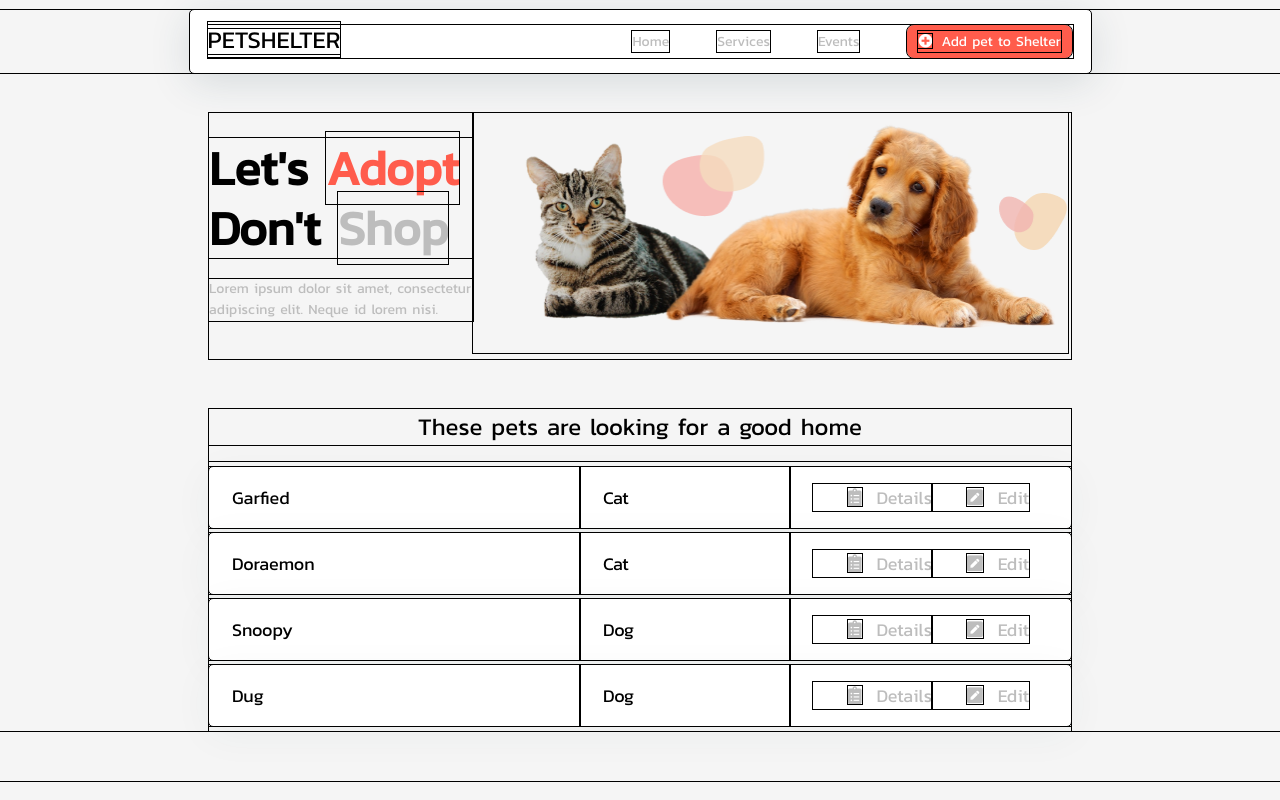
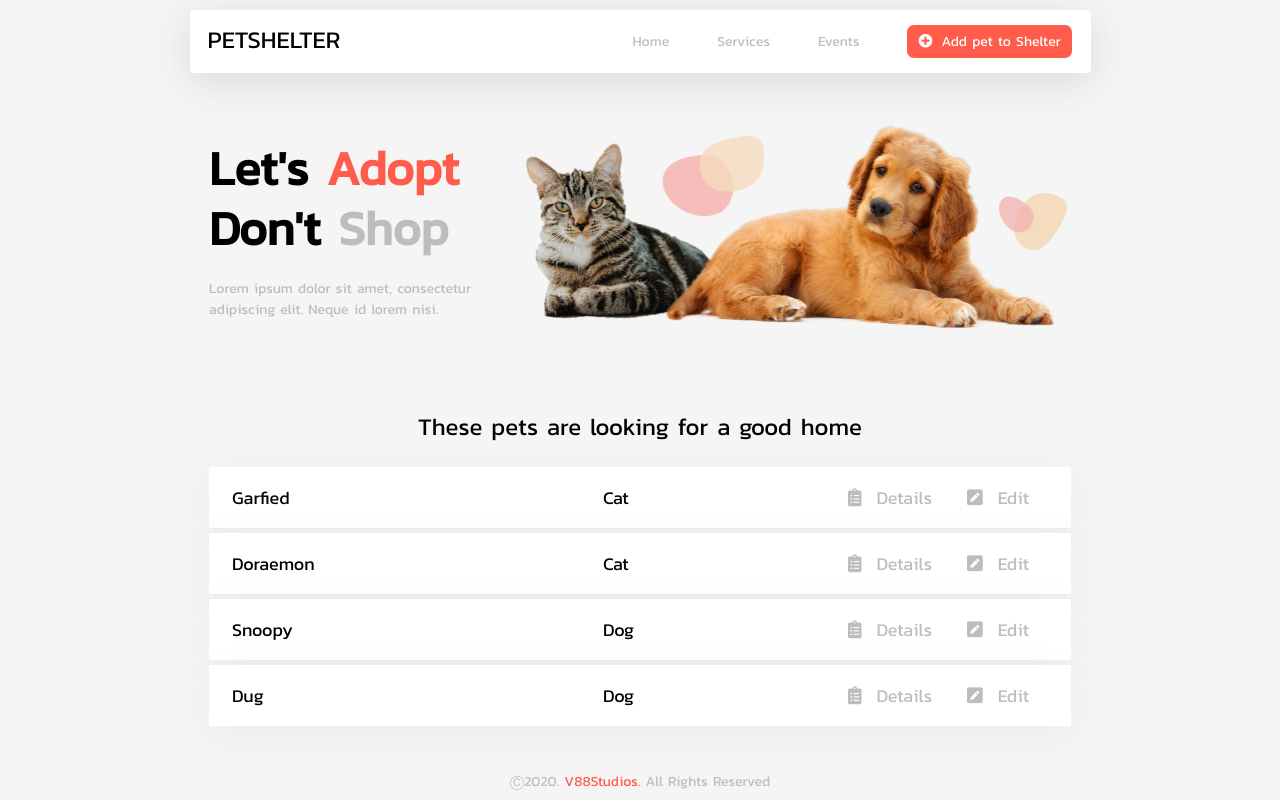
Before and after one commit to RenzLesterH/Pet_Shelter, a React (Create React App) app: page / in a window 1280 px wide. Built offline with nearby package versions, Linux system fonts and the light colour scheme.

Commit message:
Footer component is done.

```diff
--- a/src/App.js
+++ b/src/App.js
@@ -2,14 +2,16 @@ import React, { Component } from "react";
 
 import Navbar from "./components/navbar";
 import Main from "./components/pet_details";
+import Footer from "./components/footer";
 
 class App extends Component {
   // state = {  }
   render() {
     return (
       <React.Fragment>
-           <Navbar/>
-           <Main/>
+        <Navbar />
+        <Main />
+        <Footer />
       </React.Fragment>
     );
   }
--- a/src/components/footer.jsx
+++ b/src/components/footer.jsx
@@ -4,7 +4,11 @@ import React, { Component } from 'react';
 class Footer extends Component {
     // state = {  }
     render() {
-        return ();
+        return (
+            <footer>
+                <p>Ⓒ2020. <a href="#">V88Studios.</a> All Rights Reserved</p>
+            </footer>
+        );
     }
 }
 
--- a/src/components/stylesheets/styles.scss
+++ b/src/components/stylesheets/styles.scss
@@ -4,7 +4,7 @@
 }
 
 * {
-    outline: 1px solid black;
+    // outline: 1px solid black;
     padding: 0px;
     margin: 0px;
     font-family: header_font;
@@ -116,7 +116,7 @@ section#pet_shelter_banner {
 
 /*Main content component css*/
 main {
-    margin: 50px auto;
+    margin: 50px auto 40px auto;
     width: 862px;
 
     h3 {
@@ -170,3 +170,25 @@ main {
 }
 
 /*Footer component css*/
+footer {
+    margin: 0px auto;
+    width: 862px;
+
+    p {
+        font-size: 14px;
+        font-weight: 400;
+        line-height: 21px;
+        letter-spacing: 0em;
+        text-align: center;
+        color: #BDBDBD;
+
+        a {
+            color: #FF5C4C;
+            text-decoration: none;
+        }
+
+        a:hover {
+            color: #e95346;
+        }
+    }
+}
```
